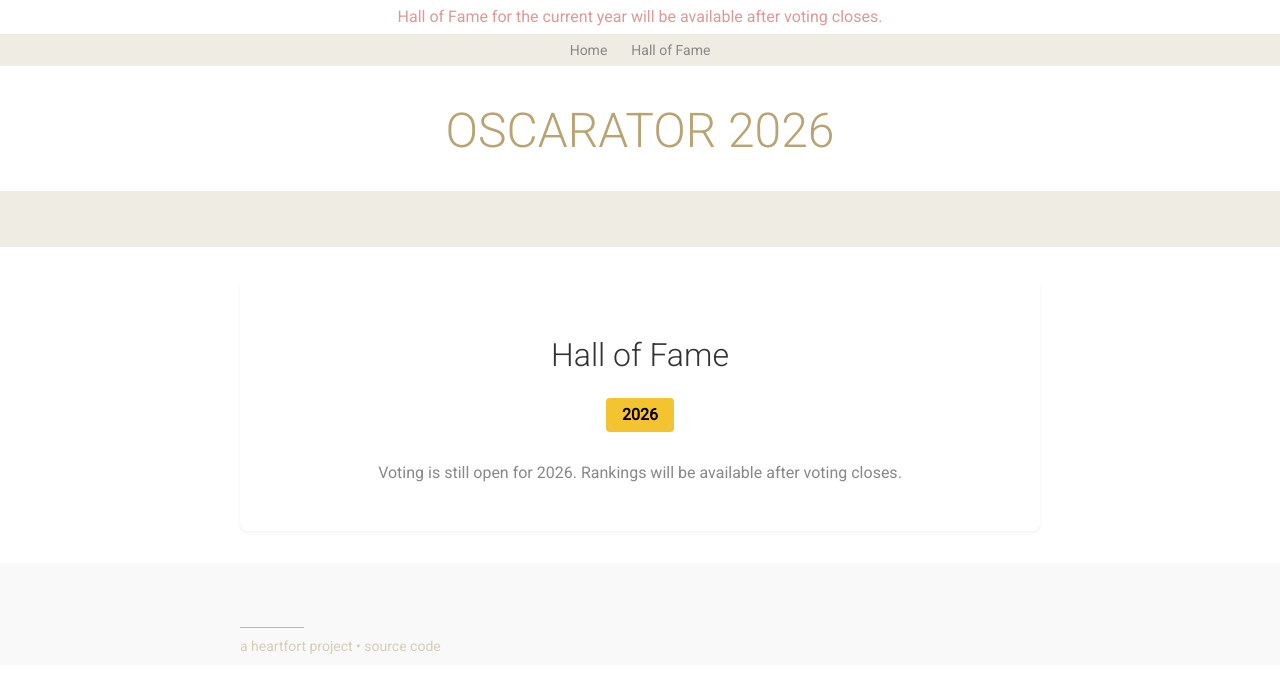
After one commit to sirodoht/oscarator.com, a Django app: page /hall-of-fame/2026/ in a window 1280 px wide. The commit adds this page. Shown: the top 693 px of the page. Run offline with Django 3.2, Linux system fonts and the light colour scheme; data that the repository does not hold is empty.

Commit message:
add hall of fame

```diff
--- a/main/static/styles/main.css
+++ b/main/static/styles/main.css
@@ -736,3 +736,84 @@ footer {
     font-size: 12px;
     margin-left: 8px;
 }
+
+/* Hall of Fame */
+.hall-of-fame {
+    max-width: 800px;
+    margin: 0 auto;
+    padding: 32px 16px;
+}
+
+.hall-of-fame-content {
+    background: #fff;
+    border-radius: 8px;
+    padding: 32px;
+    box-shadow: 0 2px 4px rgba(0,0,0,0.05);
+}
+
+.hall-of-fame-content h2 {
+    text-align: center;
+    margin-bottom: 24px;
+    color: #333;
+    font-size: 32px;
+}
+
+.hall-of-fame-rankings {
+    margin-top: 24px;
+}
+
+.hall-of-fame-ranking-row {
+    display: grid;
+    grid-template-columns: 60px 1fr 80px;
+    align-items: center;
+    padding: 16px;
+    border-bottom: 1px solid #f0f0f0;
+    transition: background 0.2s;
+}
+
+.hall-of-fame-ranking-row:hover {
+    background: #f9f9f9;
+}
+
+.hall-of-fame-ranking-row:last-child {
+    border-bottom: none;
+}
+
+.hall-of-fame-ranking-position {
+    text-align: center;
+    font-weight: bold;
+    font-size: 18px;
+    color: #333;
+}
+
+.hall-of-fame-ranking-user {
+    font-size: 18px;
+}
+
+.hall-of-fame-ranking-user a:hover {
+    color: #f4c430 !important;
+    text-decoration: underline !important;
+}
+
+.hall-of-fame-ranking-score {
+    text-align: right;
+    font-size: 20px;
+    font-weight: bold;
+    color: #f4c430;
+}
+
+@media (max-width: 600px) {
+    .hall-of-fame-content {
+        padding: 20px;
+    }
+
+    .hall-of-fame-ranking-row {
+        grid-template-columns: 50px 1fr 60px;
+        padding: 12px 8px;
+    }
+
+    .hall-of-fame-ranking-user,
+    .hall-of-fame-ranking-score {
+        font-size: 16px;
+    }
+}
--- /dev/null
+++ b/main/templates/main/hall_of_fame.html
@@ -0,0 +1,66 @@
+{% extends "main/layout.html" %}
+
+{% load static %}
+
+{% block title %}Hall of Fame {{ viewing_year }} - Oscarator{% endblock %}
+
+{% block content %}
+<section class="hall-of-fame">
+    <div class="hall-of-fame-content">
+        <h2>Hall of Fame</h2>
+
+        <!-- Year Navigation -->
+        {% if available_years %}
+        <div style="margin-bottom: 32px; text-align: center;">
+            <div style="display: inline-flex; gap: 12px; flex-wrap: wrap; justify-content: center;">
+                {% for year in available_years %}
+                    {% if year == viewing_year %}
+                        <span style="padding: 8px 16px; background: #f4c430; color: #000; font-weight: bold; border-radius: 4px;">
+                            {{ year }}
+                        </span>
+                    {% else %}
+                        <a href="{% url 'main:hall_of_fame_year' year %}"
+                           style="padding: 8px 16px; background: #333; color: #fff; text-decoration: none; border-radius: 4px; transition: background 0.2s;">
+                            {{ year }}
+                        </a>
+                    {% endif %}
+                {% endfor %}
+            </div>
+        </div>
+        {% endif %}
+
+        <!-- Rankings -->
+        {% if user_rankings %}
+        <div class="hall-of-fame-rankings">
+            {% for username, score in user_rankings %}
+            <div class="hall-of-fame-ranking-row">
+                <div class="hall-of-fame-ranking-position">
+                    {% if score == top_score %}
+                        <img src="{% static 'images/generic-trophy.svg' %}" alt="trophy icon" height="24px" style="opacity: 1;">
+                    {% else %}
+                        <span style="color: #888; font-size: 14px;">{{ forloop.counter }}</span>
+                    {% endif %}
+                </div>
+                <div class="hall-of-fame-ranking-user">
+                    <a href="{% url 'main:user_year' username viewing_year %}" style="color: #333; text-decoration: none; font-weight: 500;">
+                        {{ username }}
+                    </a>
+                </div>
+                <div class="hall-of-fame-ranking-score">
+                    {{ score }}
+                </div>
+            </div>
+            {% endfor %}
+        </div>
+        {% else %}
+        <p style="text-align: center; color: #888; margin-top: 24px;">
+            {% if viewing_year == current_year and voting_enabled %}
+                Voting is still open for {{ viewing_year }}. Rankings will be available after voting closes.
+            {% else %}
+                No predictions for {{ viewing_year }} yet.
+            {% endif %}
+        </p>
+        {% endif %}
+    </div>
+</section>
+{% endblock content %}
--- a/main/templates/main/layout.html
+++ b/main/templates/main/layout.html
@@ -25,6 +25,7 @@
     <header>
         <nav>
             <a href="{% url 'main:index' %}" class="header-nav-item">Home</a>
+            <a href="{% url 'main:hall_of_fame' %}" class="header-nav-item">Hall of Fame</a>
             {% if request.user.is_authenticated %}
             <a href="{% url 'main:user' request.user.username %}" class="header-nav-item">@{{ request.user.username }}</a>
             <a href="{% url 'main:preferences' %}" class="header-nav-item">Settings</a>
--- a/main/urls.py
+++ b/main/urls.py
@@ -20,4 +20,6 @@ urlpatterns = [
     path("@<username>/<int:year>/", views.user_year, name="user_year"),
     path("settings/", views.preferences, name="preferences"),
     path("edition/<int:year>/", views.edition, name="edition"),
+    path("hall-of-fame/", views.hall_of_fame, name="hall_of_fame"),
+    path("hall-of-fame/<int:year>/", views.hall_of_fame_year, name="hall_of_fame_year"),
 ]
--- a/main/views.py
+++ b/main/views.py
@@ -407,3 +407,89 @@ def edition(request, year):
             "entries": entries,
         },
     )
+
+
+@require_safe
+def hall_of_fame(request):
+    """Redirect to hall of fame for current year."""
+    # If voting is enabled, redirect to most recent past year
+    if settings.VOTING_ENABLED:
+        past_years = list(
+            models.Entry.objects.filter(year__lt=settings.CURRENT_YEAR)
+            .values_list("year", flat=True)
+            .distinct()
+            .order_by("-year")
+        )
+        if past_years:
+            return redirect("main:hall_of_fame_year", year=past_years[0])
+    return redirect("main:hall_of_fame_year", year=settings.CURRENT_YEAR)
+
+
+@require_safe
+def hall_of_fame_year(request, year):
+    """Display hall of fame rankings for a specific year."""
+    # Don't show current year rankings if voting is still enabled
+    if year == settings.CURRENT_YEAR and settings.VOTING_ENABLED:
+        messages.info(
+            request,
+            "Hall of Fame for the current year will be available after voting closes.",
+        )
+        past_years = list(
+            models.Entry.objects.filter(year__lt=settings.CURRENT_YEAR)
+            .values_list("year", flat=True)
+            .distinct()
+            .order_by("-year")
+        )
+        if past_years:
+            return redirect("main:hall_of_fame_year", year=past_years[0])
+        # If no past years, still show the page but with empty rankings
+        return render(
+            request,
+            "main/hall_of_fame.html",
+            {
+                "user_rankings": [],
+                "viewing_year": year,
+                "current_year": settings.CURRENT_YEAR,
+                "available_years": [year],
+                "voting_enabled": settings.VOTING_ENABLED,
+            },
+        )
+
+    # Get all users who voted in this year
+    users_with_votes = User.objects.filter(vote__entry__year=year).distinct()
+
+    # Calculate win count for each user
+    user_rankings = []
+    for user in users_with_votes:
+        win_count = models.Vote.objects.filter(
+            user=user, entry__year=year, entry__is_winner=True
+        ).count()
+        user_rankings.append((user.username, win_count))
+
+    # Sort by win count (descending), then by username (ascending) for ties
+    user_rankings.sort(key=lambda x: (-x[1], x[0]))
+
+    # Determine the top score for trophy display
+    top_score = user_rankings[0][1] if user_rankings else 0
+
+    # Get all available years for navigation
+    available_years = list(
+        models.Entry.objects.values_list("year", flat=True).distinct().order_by("-year")
+    )
+
+    # Hide current year from navigation if voting is enabled
+    if settings.VOTING_ENABLED:
+        available_years = [y for y in available_years if y != settings.CURRENT_YEAR]
+
+    return render(
+        request,
+        "main/hall_of_fame.html",
+        {
+            "user_rankings": user_rankings,
+            "viewing_year": year,
+            "current_year": settings.CURRENT_YEAR,
+            "available_years": available_years,
+            "top_score": top_score,
+            "voting_enabled": settings.VOTING_ENABLED,
+        },
+    )
```
